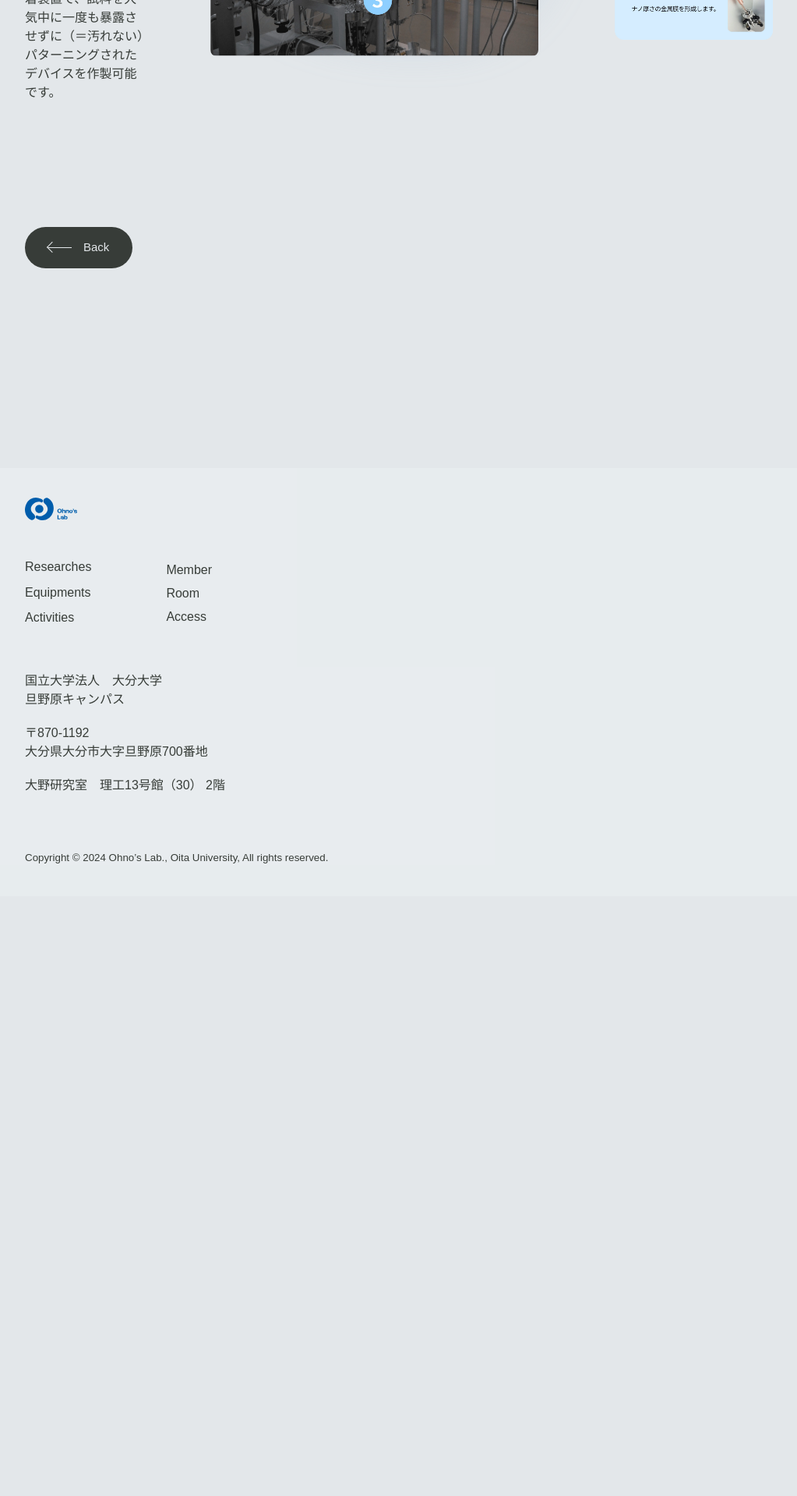
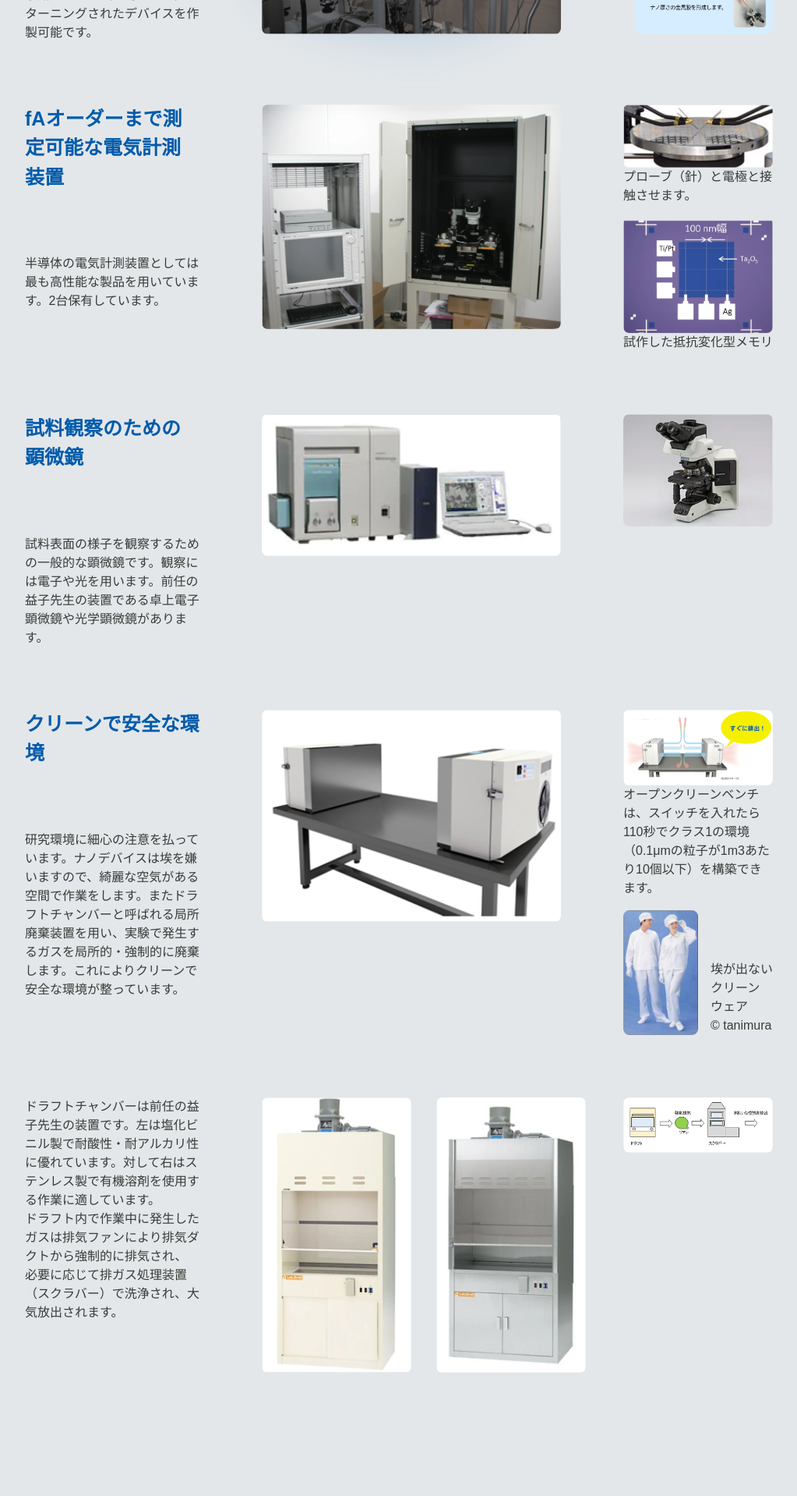
Before and after one commit to svertkatter/ohnolab3, a Nuxt app: page /equipments in a window 1280 px wide. Shown: the part 600-2518 px from the top of the page at 78% size, without its empty margins (128-1151 px from the left). Before the commit the page ends 1749 px from the top, so only its background shows below. Built offline with nearby package versions, Linux system fonts and the light colour scheme; a web font is replaced by a local one.

Commit message:
chore: :pencil2: ページの編集

```diff
--- a/assets/css/style.css
+++ b/assets/css/style.css
@@ -231,13 +231,65 @@ img{
     }
 }
 
-.equi-article{
+.equi-article {
     --section-margin: 5em;
     margin-top: var(--section-margin);
 
-    .section-equi-content{
-        --section-margin: 3em;
+    .section-content {
+        display: flex;
+        gap: 5em;
+        align-items: flex-start; /* 上揃えにします */
+    }
+
+    .section-equi {
+        flex: 1;
+    }
+
+    .section-equi-content {
+        --section-margin: 5em;
         margin-top: var(--section-margin);
+    }
+
+    .img-area {
+        display: flex;
+        flex-direction: column;
+        gap: 1em;
+        width: 20%; /* ここで画像エリア全体の幅を指定します */
+    }
+
+    .center-img {
+        width: 40%; /* 中央の画像の幅を指定します */
+        flex-shrink: 0;
+    }
+
+    .center-img-flex{
+        display: flex;
+        width: 40%;
+        flex-shrink: 0;
+        gap: 2em;
+
+        img{
+            width: 50%;
+            height: auto;
+        }
+    }
+
+    .center-img img, .img-area img {
+        width: 100%; /* 画像を親要素の幅に合わせます */
+        height: auto; /* 高さは自動調整 */
+        object-fit: cover; /* 画像を枠内に収める */
+        flex-shrink: 0; /* 画像の幅を固定 */
+    }
+
+    .img-warm{
+        display: flex;
+        width: 100%;
+        align-items: end;
+        gap: 1em;
+
+        img{
+            width: 50%;
+        }
     }
 }
 
--- a/components/Footer.vue
+++ b/components/Footer.vue
@@ -23,7 +23,7 @@
                     <p>〒870-1192<br />大分県大分市大字旦野原700番地</p>
                     <p>大野研究室　理工13号館（30） 2階</p>
                 </div>
-                <div class="cont"><small>Copyright © 2024 Ohno’s Lab., Oita University, All rights reserved.</small></div>
+                <div class="cont"><small>Copyright &copy; 2024 Ohno’s Lab., Oita University, All rights reserved.</small></div>
             </div>
         </footer>
 </template>
--- a/pages/equipments/index.vue
+++ b/pages/equipments/index.vue
@@ -6,18 +6,85 @@
                 <p>研究設備</p>
             </div>
 
-            <div class="section-content flex">
+            <div class="section-content">
                 <div class="section-equi">
                     <h3 class="blue-title">ナノ薄膜を形成するための真空装置</h3>
                     <p class="section-equi-content">マスク交換システムおよびプラズマ源付き電子ビーム薄膜蒸着装置で、試料を大気中に一度も暴露させずに（＝汚れない）パターニングされたデバイスを作製可能です。</p>
                 </div>
-                <div>
+                <div class="center-img">
                     <NuxtImg src="/img/equi/zu1/1-1.webp"/>
                 </div>
-                <div>
+                <div class="img-area">
                     <NuxtImg src="/img/equi/zu1/1-2-1.webp"/>
                     <NuxtImg src="/img/equi/zu1/1-2-2.webp"/>
                     <NuxtImg src="/img/equi/zu1/1-2-3.webp"/>
+                </div>
+            </div>
+
+            <div class="section-content">
+                <div class="section-equi">
+                    <h3 class="blue-title">fAオーダーまで測定可能な電気計測装置</h3>
+                    <p class="section-equi-content">半導体の電気計測装置としては最も高性能な製品を用いています。2台保有しています。</p>
+                </div>
+                <div class="center-img">
+                    <NuxtImg src="/img/equi/zu2/zu2-1.webp"/>
+                </div>
+                <div class="img-area">
+                    <div>
+                        <NuxtImg src="/img/equi/zu2/zu2-2.webp"/>
+                        <p>プローブ（針）と電極と接触させます。</p>
+                    </div>
+                    <div>
+                        <NuxtImg src="/img/equi/zu2/zu2-3.webp"/>
+                        <p>試作した抵抗変化型メモリ</p>
+                    </div>
+                </div>
+            </div>
+
+            <div class="section-content">
+                <div class="section-equi">
+                    <h3 class="blue-title">試料観察のための顕微鏡</h3>
+                    <p class="section-equi-content">試料表面の様子を観察するための一般的な顕微鏡です。観察には電子や光を用います。前任の益子先生の装置である卓上電子顕微鏡や光学顕微鏡があります。</p>
+                </div>
+                <div class="center-img">
+                    <NuxtImg src="/img/equi/zu4/zu4-1.webp"/>
+                </div>
+                <div class="img-area">
+                    <NuxtImg src="/img/equi/zu4/zu4-2.webp"/>
+                </div>
+            </div>
+
+            <div class="section-content">
+                <div class="section-equi">
+                    <h3 class="blue-title">クリーンで安全な環境</h3>
+                    <p class="section-equi-content">研究環境に細心の注意を払っています。ナノデバイスは埃を嫌いますので、綺麗な空気がある空間で作業をします。またドラフトチャンバーと呼ばれる局所廃棄装置を用い、実験で発生するガスを局所的・強制的に廃棄します。これによりクリーンで安全な環境が整っています。</p>
+                </div>
+                <div class="center-img">
+                    <NuxtImg src="/img/equi/zu5/zu5-1.webp"/>
+                </div>
+                <div class="img-area">
+                    <div>
+                        <NuxtImg src="/img/equi/zu5/zu5-2.webp"/>
+                        <p>オープンクリーンベンチは、スイッチを入れたら110秒でクラス1の環境（0.1μmの粒子が1m3あたり10個以下）を構築できます。</p>
+                    </div>
+                    <div class="img-warm">
+                        <NuxtImg src="/img/equi/zu5/zu5-3.webp"/>
+                        <p>埃が出ないクリーンウェア<br>&copy; tanimura</p>
+                    </div>
+                </div>
+            </div>
+
+            <div class="section-content">
+                <div class="section-equi">
+                    <p>ドラフトチャンバーは前任の益子先生の装置です。左は塩化ビニル製で耐酸性・耐アルカリ性に優れています。対して右はステンレス製で有機溶剤を使用する作業に適しています。</p>
+                    <p>ドラフト内で作業中に発生したガスは排気ファンにより排気ダクトから強制的に排気され、必要に応じて排ガス処理装置（スクラバー）で洗浄され、大気放出されます。</p>
+                </div>
+                <div class="center-img-flex">
+                    <NuxtImg src="/img/equi/zu6/zu6-1.webp"/>
+                    <NuxtImg src="/img/equi/zu6/zu6-2.webp"/>
+                </div>
+                <div class="img-area">
+                    <NuxtImg src="/img/equi/zu6/zu6-3.webp"/>
                 </div>
             </div>
 
```
